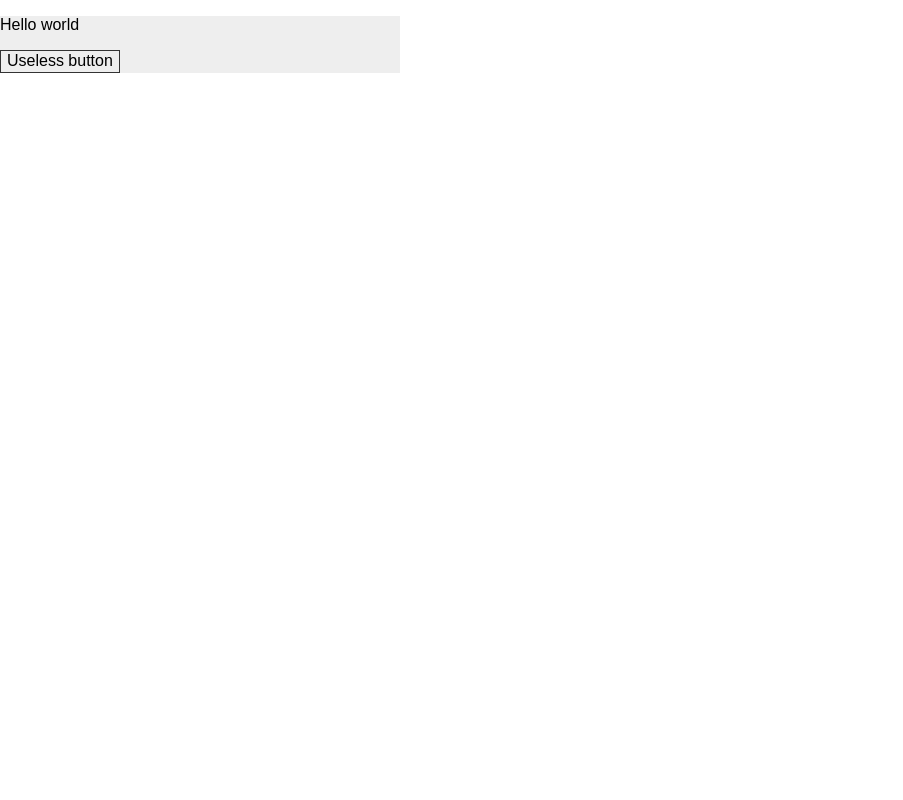
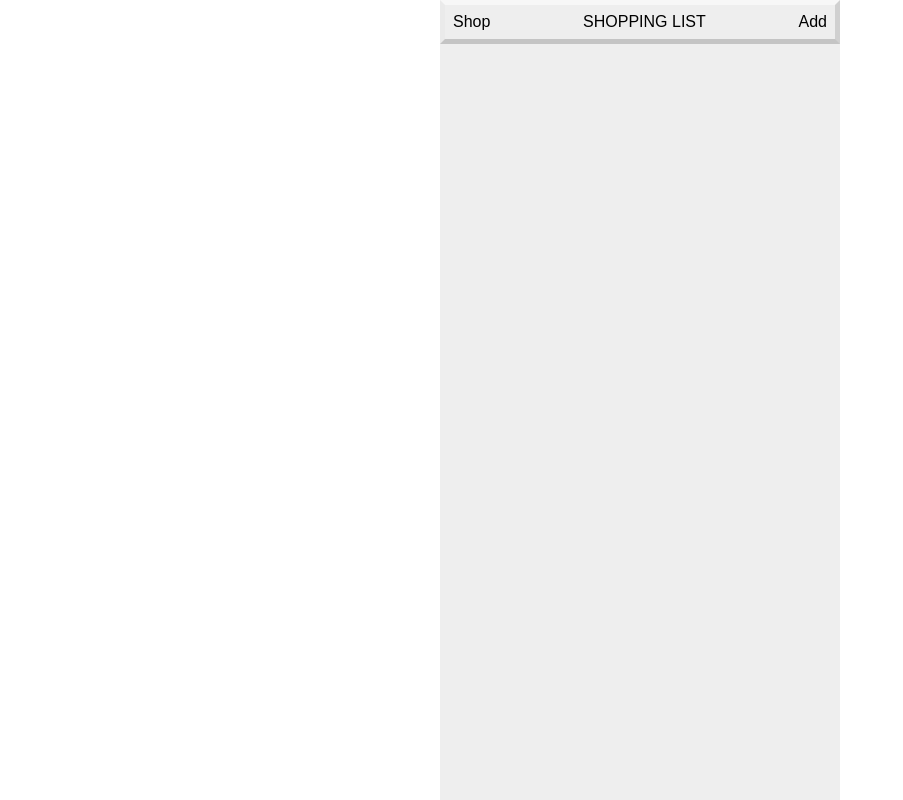
Before and after one commit to greg-skinner/shopping, a React (Vite) app: page / in a window 1280 px wide. Shown: the whole page, without its empty margins (0-903 px from the left). Built offline with nearby package versions, Linux system fonts and the light colour scheme.

Commit message:
Basic page layout

```diff
--- a/src/pages/home/home.module.scss
+++ b/src/pages/home/home.module.scss
@@ -1,8 +1,17 @@
 @use '../../styles/variables.scss';
+@use '../../styles/mixins.scss';
 
 .content {
   max-width: 400px;
   width: 100%;
   height: 100%;
   background: variables.$neutral-light;
+
+  .header {
+    padding: variables.$simple-margin;
+    display: flex;
+    flex-direction: row;
+    justify-content: space-between;
+    @include mixins.panel-border(variables.$neutral-background);
+  }
 }
--- a/src/pages/home/home.tsx
+++ b/src/pages/home/home.tsx
@@ -1,14 +1,26 @@
 import * as React from 'react';
 
-import { Button } from '@components/button/button';
-
 import styles from './home.module.scss';
+import { useList } from '../../appProvider';
+import { GroceryDisplay } from '@components/groceryDisplay/groceryDisplay';
 
 export interface IHomeProps {}
 
-export const Home: React.FC<IHomeProps> = () => (
-  <div className={styles.content}>
-    <p>Hello world</p>
-    <Button onClick={() => alert(0)}>Useless button</Button>
-  </div>
-);
+export const Home: React.FC<IHomeProps> = () => {
+  const { list } = useList();
+
+  return (
+    <div className={styles.content}>
+      <div className={styles.header}>
+        <div className={styles.toggle}>Shop</div>
+        <span>SHOPPING LIST</span>
+        <div className={styles.toggle}>Add</div>
+      </div>
+      <div className={styles.list}>
+        {list.map((item) => (
+          <GroceryDisplay key={item._name} item={item} />
+        ))}
+      </div>
+    </div>
+  );
+};
--- a/src/styles/theme.scss
+++ b/src/styles/theme.scss
@@ -3,6 +3,12 @@ body {
   font-size: 16px;
 }
 
+#root {
+  height: 100vh;
+  margin: auto;
+  max-width: 400px;
+}
+
 * {
   box-sizing: border-box;
 }
```
Also changed, not shown: TODO.txt.
